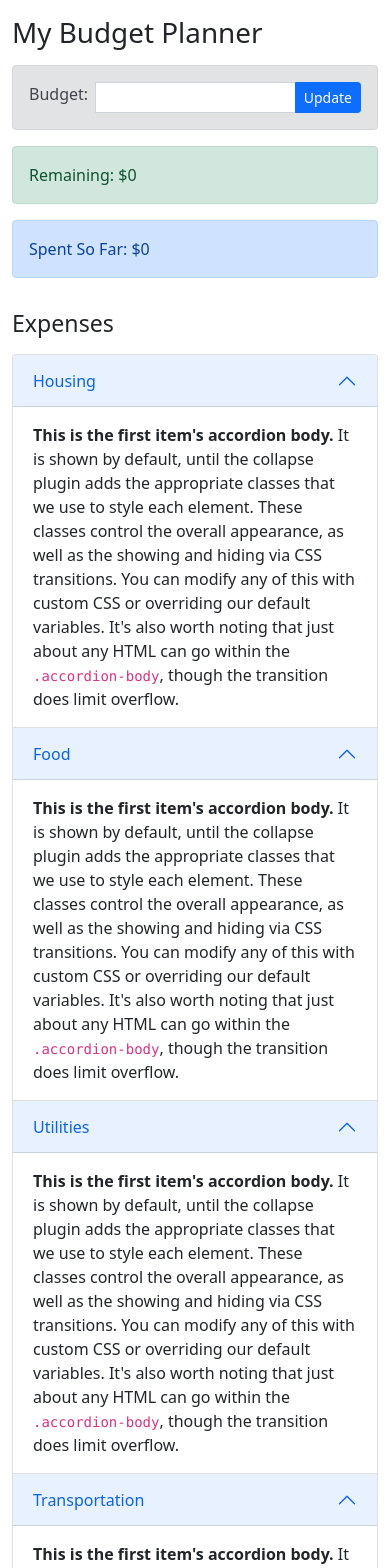
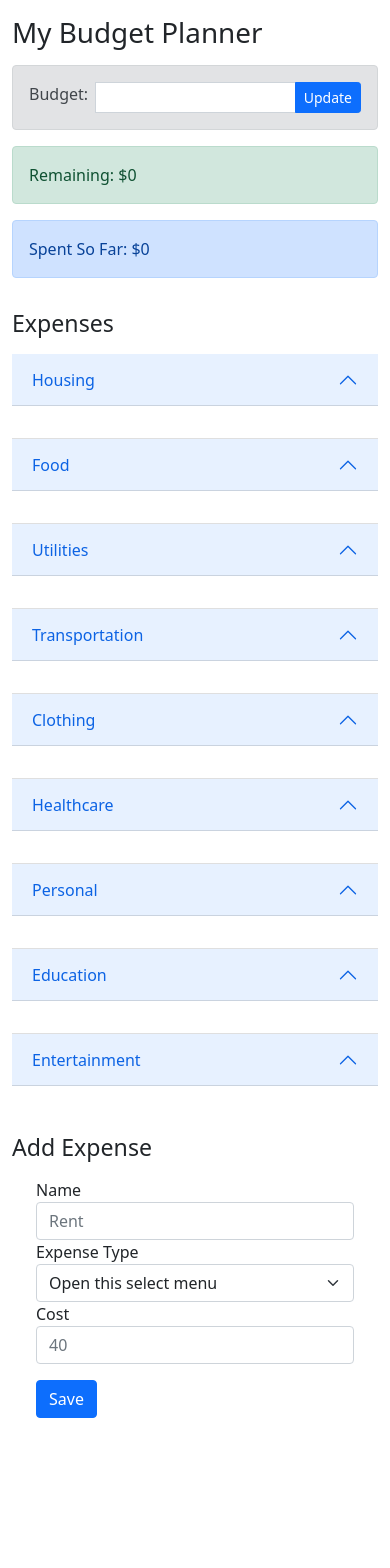
Before and after one commit to RachadQ/finance, a React (Create React App) app in the folder expensestracker/: page / in a window 390 px wide. Shown: the top 1568 px of the page. After the commit the page ends 1418 px from the top, so only its background shows below. Built offline with nearby package versions, Linux system fonts and the light colour scheme.

Commit message:
Create categories

```diff
--- a/expensestracker/src/components/AddExpenseForm.js
+++ b/expensestracker/src/components/AddExpenseForm.js
@@ -3,10 +3,11 @@ import { AppContext } from "./AppContext/AppContext";
 import { v4 as uuidv4 } from 'uuid';
 
 const AddExpenseForm = () => {
-    const { dispatch } = useContext(AppContext);
+    const { dispatch, categories } = useContext(AppContext);
 
     const [name, setName] = useState('');
     const [cost, setCost] = useState('');
+    const [type, setType] = useState('');
 
     const onSubmit = (e) => {
         e.preventDefault();
@@ -14,6 +15,7 @@ const AddExpenseForm = () => {
         const expense = {
             id: uuidv4(),
             name: name,
+            type: type,
             cost: parseInt(cost)
         }
 
@@ -24,10 +26,12 @@ const AddExpenseForm = () => {
 
         setName('');
         setCost('');
+        setType('');
     }
     return (
-        <form onSubmit = {onSubmit}>
-            <div className="row">
+        <form onSubmit={onSubmit}>
+            <div className="container">
+                <div className="row align-items-center">
                     <div className="col-sm">
                         <label for="name">Name</label>
                         <input
@@ -42,12 +46,27 @@ const AddExpenseForm = () => {
                         </input>
                     </div>
                     <div className="col-sm">
+                        <label for="expenseType">Expense Type</label>
+                        <select
+                        className="form-select"
+                        id="expenseType"
+                        aria-label="Select expense Type"
+                        value={type}
+                        onChange={e => setType(e.target.value)}
+                        >
+                            <option selected>Open this select menu</option>
+                            {categories.map(categoryType => {
+                                return <option value={`${categoryType}`}>{categoryType}</option>
+                            })}
+                        </select>
+                    </div>
+                    <div className="col-sm">
                         <label for="cost">Cost</label>
                         <input
                             required
                             placeholder="40"
                             type="number"
-                    min = "0"
+                            min="0"
                             step="any"
                             className="form-control"
                             id="cost"
@@ -58,10 +77,11 @@ const AddExpenseForm = () => {
                     </div>
                 </div>
                 <div className="row">
-                <div className="col-sm">
+                    <div className="col">
                         <button type="submit" className="btn btn-primary mt-3">
                             Save
                         </button>
+                    </div>
                 </div>
             </div>
         </form>
--- a/expensestracker/src/components/AppContext/AppContext.js
+++ b/expensestracker/src/components/AppContext/AppContext.js
@@ -26,7 +26,8 @@ const AppReducer = (state, action) => {
 }
 const initialState = {
     budget: 0,
-    expenses: []
+    expenses: [],
+    categories: ["Housing", "Food", "Utilities", "Transportation", "Clothing", "Healthcare", "Personal", "Education", "Entertainment"]
 }
 
 export const AppContext = createContext();
@@ -39,6 +40,7 @@ export const AppProvider = (props) => {
         value = {{
             budget: state.budget,
             expenses: state.expenses,
+            categories: state.categories,
             dispatch
         }}
         >
--- a/expensestracker/src/components/ExpenseList/ExpenseList.js
+++ b/expensestracker/src/components/ExpenseList/ExpenseList.js
@@ -1,26 +1,18 @@
 import React, { useContext } from "react";
-import ExpenseItem from "./ExpenseItem";
 import { AppContext } from "../AppContext/AppContext";
 import ExpenseType from "./ExpenseType";
 
-const categories = ["Housing", "Food", "Utilities", "Transportation", "Clothing", "Healthcare", "Personal", "Education", "Entertainment"]
+
 const ExpenseList = () => {
-    const { expenses } = useContext(AppContext);
+    const { categories } = useContext(AppContext);
 
+    console.log(useContext(AppContext))
     return (
-        <div className="accordion">
+        <div className="accordion accordion-flush">
             {categories.map(expenseType => {
-                return <ExpenseType expenseType={expenseType}/>
+                return <ExpenseType categoryType={expenseType} idNum={categories.indexOf(expenseType)}/>
             })}
         </div>
-        /*
-        <ul className="list-group">
-            {
-            expenses.map(({ id, name, cost}) => (
-                <ExpenseItem id={id} name={name} cost={cost} />
-            ))}
-        </ul>
-        */
     )
 }
 
--- a/expensestracker/src/components/ExpenseList/ExpenseType.js
+++ b/expensestracker/src/components/ExpenseList/ExpenseType.js
@@ -1,16 +1,25 @@
-import React from "react";
+import React, { useContext } from "react";
+import { AppContext } from "../AppContext/AppContext";
+import ExpenseItem from "./ExpenseItem";
 
 const ExpenseType = (props) => {
+    const { expenses } = useContext(AppContext);
+
     return (
-        <div class="accordion-item">
-            <h2 class="accordion-header" id="panelsStayOpen-headingOne">
-                <button class="accordion-button" type="button" data-bs-toggle="collapse" data-bs-target="#panelsStayOpen-collapseOne" aria-expanded="true" aria-controls="panelsStayOpen-collapseOne">
-                    {props.expenseType}
+        <div className="accordion-item">
+            <h2 className="accordion-header" id="panelsStayOpen-headingOne">
+                <button className="accordion-button" type="button" data-bs-toggle="collapse" data-bs-target={`#panelsStayOpen-collapse${props.idNum}`} aria-expanded="true" aria-controls="panelsStayOpen-collapseOne">
+                    {props.categoryType}
                 </button>
             </h2>
-            <div id="panelsStayOpen-collapseOne" class="accordion-collapse collapse show" aria-labelledby="panelsStayOpen-headingOne">
-                <div class="accordion-body">
-                    <strong>This is the first item's accordion body.</strong> It is shown by default, until the collapse plugin adds the appropriate classes that we use to style each element. These classes control the overall appearance, as well as the showing and hiding via CSS transitions. You can modify any of this with custom CSS or overriding our default variables. It's also worth noting that just about any HTML can go within the <code>.accordion-body</code>, though the transition does limit overflow.
+            <div id={`panelsStayOpen-collapse${props.idNum}`} className="accordion-collapse collapse show" aria-labelledby="panelsStayOpen-headingOne">
+                <div className="accordion-body">
+                    <ul className="list-group">
+                        {
+                            expenses.filter(({ type }) => type === props.categoryType).map(({ id, name, cost }) => (
+                                <ExpenseItem id={id} name={name} cost={cost} />
+                            ))}
+                    </ul>
                 </div>
             </div>
         </div>
--- a/expensestracker/src/components/Remaining.js
+++ b/expensestracker/src/components/Remaining.js
@@ -9,7 +9,7 @@ const Remaining = () => {
     const alertType = (totalExpense > budget) ? "alert-danger" : "alert-success";
     return (
         <div className={`alert ${alertType}`}>
-            <span>Remaining: ${budget - totalExpense}</span>
+            <span>{(totalExpense > budget) ? `Remaining: -$${Math.abs(budget - totalExpense)}` : `Remaining: $${budget - totalExpense}`} </span>
         </div>
     )
 }
```
Also changed, not shown: expensestracker/src/App.js (+4 -3 lines). Lines whose indentation alone changed are shown as unchanged.
